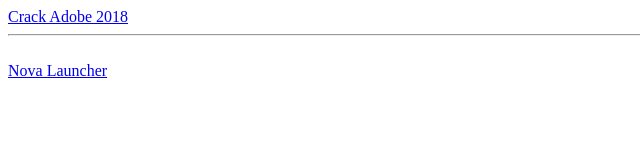
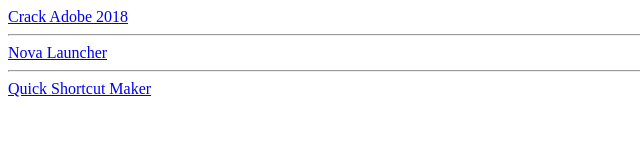
Before and after one commit to cledsonmedeiros/cledsonmedeiros.github.io, a plain HTML site: page kel/index.html in a window 1280 px wide. Shown: the whole page, without its empty margins (0-640 px from the left). Drawn offline with Linux system fonts and the light colour scheme.

Commit message:
new: shortcut link

```diff
--- a/kel/index.html
+++ b/kel/index.html
@@ -12,12 +12,15 @@
       href="https://www.mediafire.com/file/5cp3vrn5y7oi81j/amtemu.v0.9.2-painter.rar/file"
       >Crack Adobe 2018</a
     >
-    <br />
     <hr />
-    <br />
     <a
       href="https://www.mediafire.com/file/1za5s42tbmsu6kh/nova-launcher-6-1-11.apk/file"
       >Nova Launcher</a
     >
+    <hr />
+    <a
+      href="https://www.mediafire.com/file/x1sumwa3hghgw2y/QuickShortcutMaker.apk/file"
+      >Quick Shortcut Maker</a
+    >
   </body>
 </html>
```
